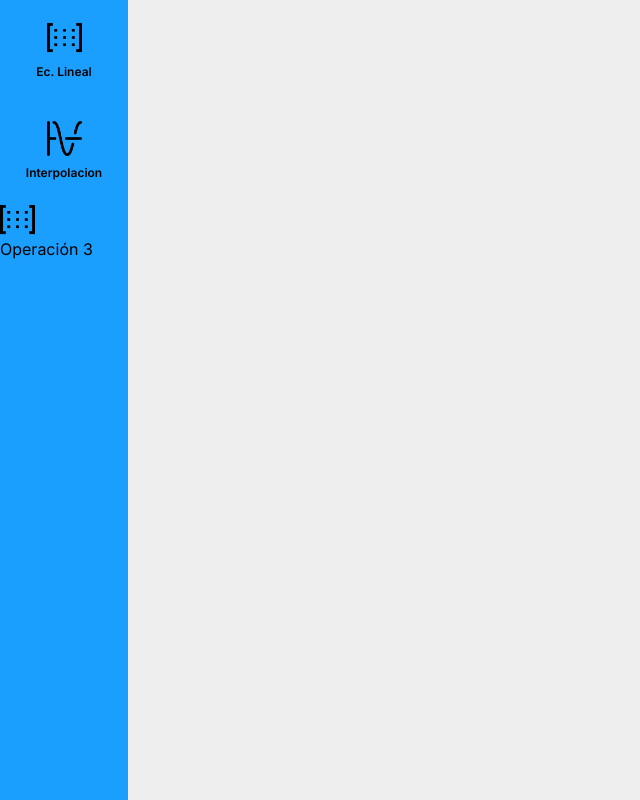
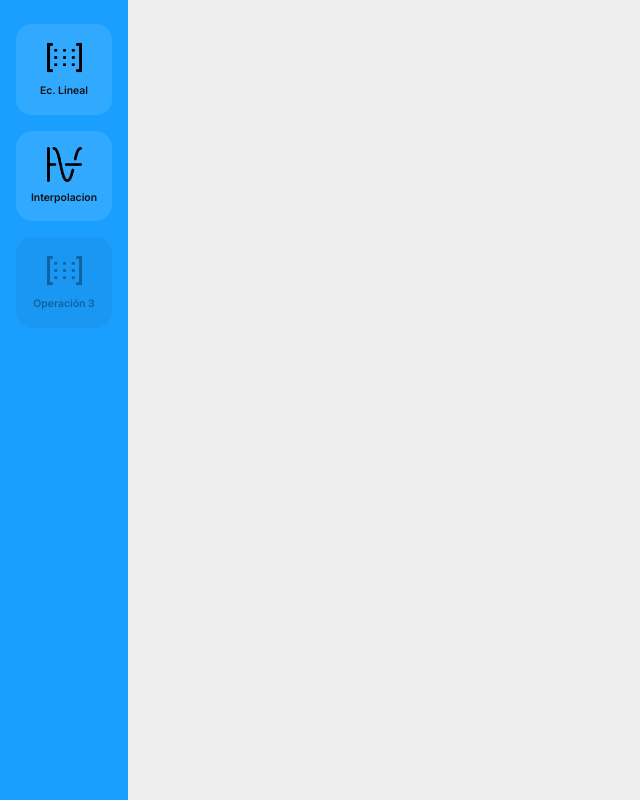
Before and after one commit to JAfricanoT/gaussapp-front, a Next.js app: page / in a window 1280 px wide. Shown: the whole page, without its empty margins (0-640 px from the left). Built offline with nearby package versions, Linux system fonts and the light colour scheme.

Commit message:
styles: updating styles

```diff
--- a/src/app/Menu.module.css
+++ b/src/app/Menu.module.css
@@ -3,6 +3,7 @@
     height: 100%;
     overflow-y: auto;
     background-color: #1A9FFF;
+    padding: 1rem 0.5rem;
 }
 
 .menuWrapper{
@@ -16,18 +17,43 @@
     justify-content: center;
     align-items: center;
     gap: 0.5rem;
-    padding: 0.75rem;
+    padding: 1rem 0.75rem;
     margin: 0.5rem;
     border-radius: 1rem;
-    transition: all ease 0.3s
+    transition: all ease 0.3s;
+    background-color: rgba(255, 255, 255, 0.1);
+}
+
+.MenuDisable{
+    display: flex;
+    flex-direction: column;
+    justify-content: center;
+    align-items: center;
+    gap: 0.5rem;
+    padding: 1rem 0.75rem;
+    margin: 0.5rem;
+    border-radius: 1rem;
+    transition: all ease 0.3s;
+    background-color: rgba(0, 0, 0, 0.05);
+    cursor: not-allowed;
 }
 
 .menu:hover{
-    background-color: rgba(255, 255, 255, 0.2);
+    background-color: rgba(255, 255, 255, 0.25);
 }
 
-.menu .title{
-    font-size: 0.75rem;
+.IconDisable{
+    filter: opacity(0.35);
+}
+
+.title{
+    font-size: 0.65rem;
     font-weight: 600;
+    color: #111;
+}
 
+.TitleDisable{
+    font-size: 0.65rem;
+    font-weight: 600;
+    color: rgba(0, 0, 0, 0.35);
 }
```
